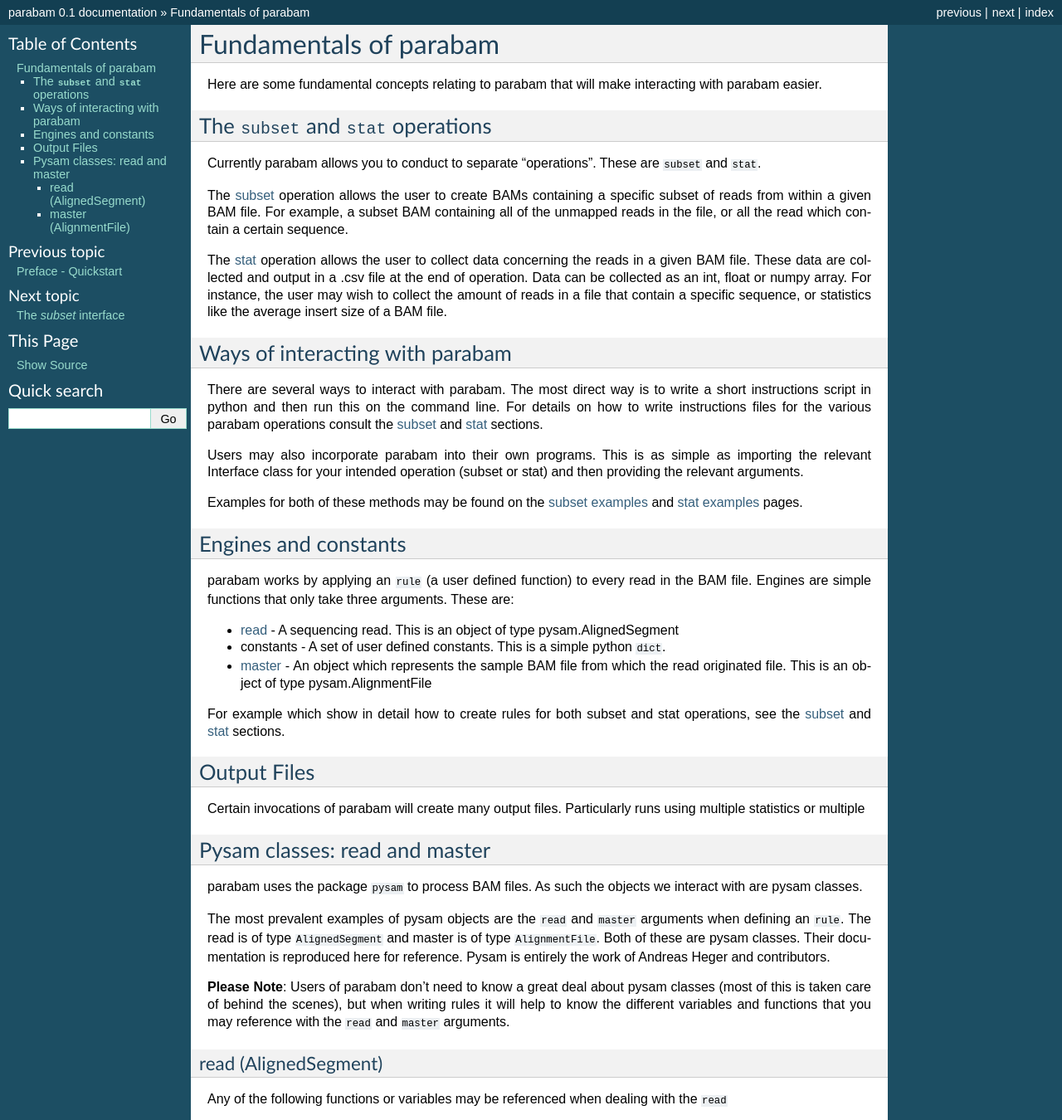
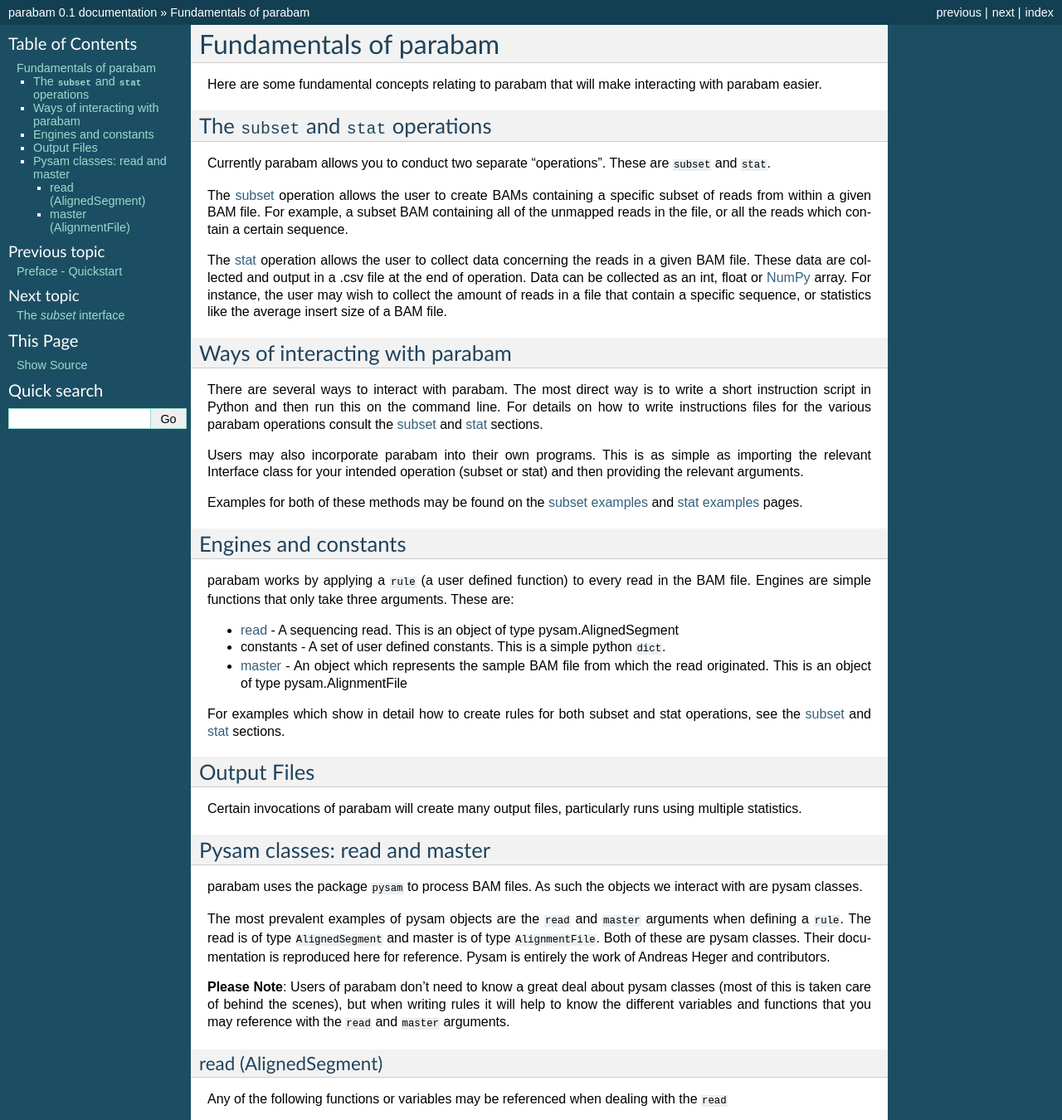
Before and after one commit to jhrf/parabam-docs, a Sphinx documentation site: the page built from source/Fundamentals.rst, in a window 1280 px wide and 1400 px high, cut to the strip 0-1350 px from the top of the window. Shown: the whole strip at 83% size. Built offline with Sphinx 7.4.7, drawn with Linux system fonts in a browser that asks for light colours.

Commit message:
Fix a couple of typos

```diff
--- a/source/Fundamentals.rst
+++ b/source/Fundamentals.rst
@@ -6,16 +6,16 @@ Here are some fundamental concepts relating to parabam that will make interactin
 The ``subset`` and ``stat`` operations
 ++++++++++++++++++++++++++++++++++++++
 
-Currently parabam allows you to conduct to separate "operations". These are ``subset`` and ``stat``.
+Currently parabam allows you to conduct two separate "operations". These are ``subset`` and ``stat``.
 
-The :doc:`subset <Subset>` operation allows the user to create BAMs containing a specific subset of reads from within a given BAM file. For example, a subset BAM containing all of the unmapped reads in the file, or all the read which contain a certain sequence.
+The :doc:`subset <Subset>` operation allows the user to create BAMs containing a specific subset of reads from within a given BAM file. For example, a subset BAM containing all of the unmapped reads in the file, or all the reads which contain a certain sequence.
 
-The :doc:`stat <Subset>` operation allows the user to collect data concerning the reads in a given BAM file. These data are collected and output in a .csv file at the end of operation. Data can be collected as an int, float or numpy array. For instance, the user may wish to collect the amount of reads in a file that contain a specific sequence, or statistics like the average insert size of a BAM file.
+The :doc:`stat <Subset>` operation allows the user to collect data concerning the reads in a given BAM file. These data are collected and output in a .csv file at the end of operation. Data can be collected as an int, float or `NumPy <http://www.numpy.org>`_ array. For instance, the user may wish to collect the amount of reads in a file that contain a specific sequence, or statistics like the average insert size of a BAM file.
 
 Ways of interacting with parabam
 ++++++++++++++++++++++++++++++++
 
-There are several ways to interact with parabam. The most direct way is to write a short instructions script in python and then run this on the command line. For details on how to write instructions files for the various parabam operations consult the :doc:`subset <Subset>` and :doc:`stat <Stat>` sections.
+There are several ways to interact with parabam. The most direct way is to write a short instruction script in Python and then run this on the command line. For details on how to write instructions files for the various parabam operations consult the :doc:`subset <Subset>` and :doc:`stat <Stat>` sections.
 
 Users may also incorporate parabam into their own programs. This is as simple as importing the relevant Interface class for your intended operation (subset or stat) and then providing the relevant arguments.
 
@@ -24,25 +24,25 @@ Examples for both of these methods may be found on the :doc:`subset examples <Su
 Engines and constants
 +++++++++++++++++++++
 
-parabam works by applying an ``rule`` (a user defined function) to every read in the BAM file. Engines are simple functions that only take three arguments. These are:
+parabam works by applying a ``rule`` (a user defined function) to every read in the BAM file. Engines are simple functions that only take three arguments. These are:
 
 * :ref:`read <read-section-label>` - A sequencing read. This is an object of type pysam.AlignedSegment
 * constants - A set of user defined constants. This is a simple python ``dict``.
-* :ref:`master <master-section-label>` - An object which represents the sample BAM file from which the read originated file. This is an object of type pysam.AlignmentFile
+* :ref:`master <master-section-label>` - An object which represents the sample BAM file from which the read originated. This is an object of type pysam.AlignmentFile
 
-For example which show in detail how to create rules for both subset and stat operations, see the :doc:`subset <Subset>` and :doc:`stat <Stat>` sections.
+For examples which show in detail how to create rules for both subset and stat operations, see the :doc:`subset <Subset>` and :doc:`stat <Stat>` sections.
 
 Output Files
 ++++++++++++
 
-Certain invocations of parabam will create many output files. Particularly runs using multiple statistics or multiple
+Certain invocations of parabam will create many output files, particularly runs using multiple statistics.
 
 Pysam classes: read and master
 ++++++++++++++++++++++++++++++
 
 parabam uses the package ``pysam`` to process BAM files. As such the objects we interact with are pysam classes.
 
-The most prevalent examples of pysam objects are the ``read`` and ``master`` arguments when defining an ``rule``. The read is of type ``AlignedSegment`` and master is of type ``AlignmentFile``. Both of these are pysam classes. Their documentation is reproduced here for reference. Pysam is entirely the work of Andreas Heger and contributors.
+The most prevalent examples of pysam objects are the ``read`` and ``master`` arguments when defining a ``rule``. The read is of type ``AlignedSegment`` and master is of type ``AlignmentFile``. Both of these are pysam classes. Their documentation is reproduced here for reference. Pysam is entirely the work of Andreas Heger and contributors.
 
 **Please Note**: Users of parabam don't need to know a great deal about pysam classes (most of this is taken care of behind the scenes), but when writing rules it will help to know the different variables and functions that you may reference with the ``read`` and ``master`` arguments.
 
```
